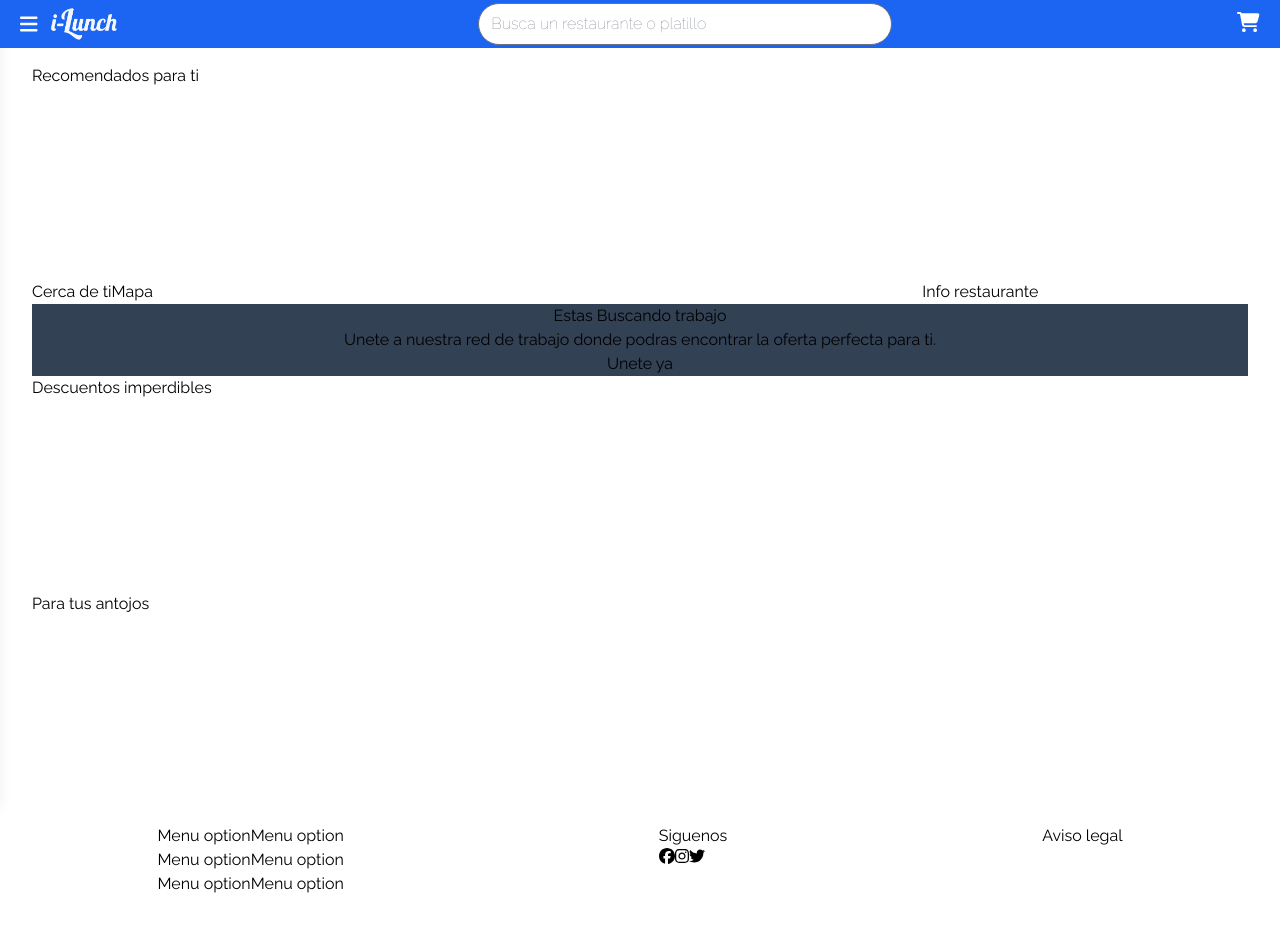
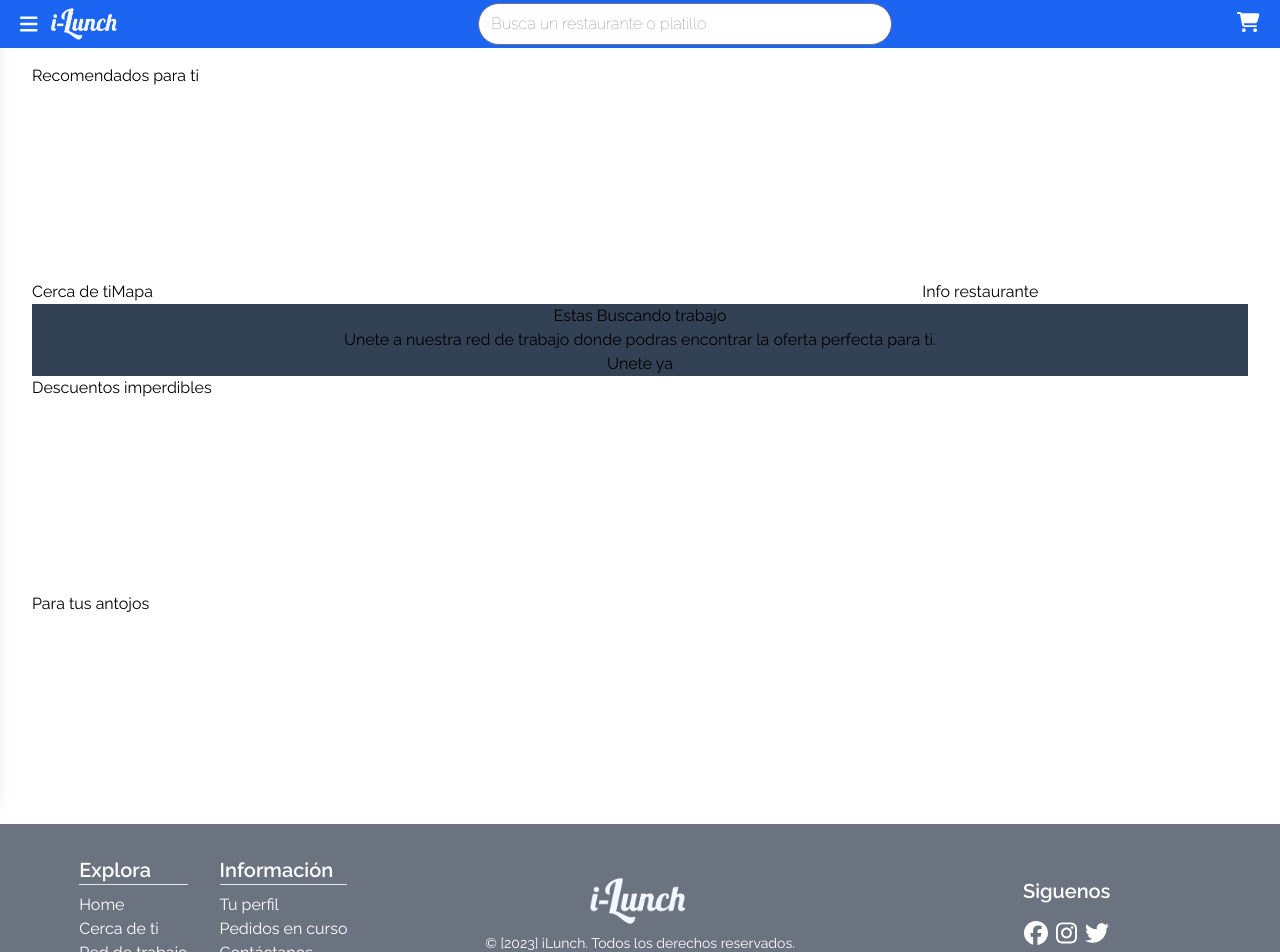
Before and after one commit to iLunch-delivery/iLunch-frontend, a Next.js app: page / in a window 1280 px wide. Shown: the top 952 px of the page. Before the commit the page ends 896 px from the top, so only its background shows below. Built offline with nearby package versions, Linux system fonts and the light colour scheme.

Commit message:
Footer design

```diff
--- a/app/layout.tsx
+++ b/app/layout.tsx
@@ -2,7 +2,7 @@ import Footer from '@/components/common/Footer'
 import './globals.css'
 import type { Metadata } from 'next'
 import { Raleway } from 'next/font/google'
-import { SidebarProvider, useChangeSidebar } from '@/contexts/SidebarContext'
+import { SidebarProvider } from '@/contexts/SidebarContext'
 import Header from '@/components/common/Header'
 import Sidebar from '@/components/common/Sidebar'
 
--- a/components/common/Footer.tsx
+++ b/components/common/Footer.tsx
@@ -8,30 +8,64 @@ import { FontAwesomeIcon } from '@fortawesome/react-fontawesome'
 
 function Footer() {
   return (
-    <footer className='flex justify-around'>
-      <section id='footer-menu'>
+    <footer className='flex justify-around bg-gray-500 text-white py-8'>
+      <section
+        id='footer-menu'
+        className='flex-1 flex justify-center items-center'
+      >
         <nav className='flex'>
-          <ul>
-            <li>Menu option</li>
-            <li>Menu option</li>
-            <li>Menu option</li>
-          </ul>
-          <ul>
-            <li>Menu option</li>
-            <li>Menu option</li>
-            <li>Menu option</li>
-          </ul>
+          <div>
+            <h2 className='text-xl font-semibold'>Explora</h2>
+            <hr className='solid mb-2' />
+            <ul className='leading-6'>
+              <li>
+                <a href='#'>Home</a>
+              </li>
+              <li>
+                <a href='#'>Cerca de ti</a>
+              </li>
+              <li>
+                <a href='#'>Red de trabajo</a>
+              </li>
+            </ul>
+          </div>
+          <div className='ml-8'>
+            <h2 className='text-xl font-semibold'>Información</h2>
+            <hr className='solid mb-2' />
+            <ul className='leading-6'>
+              <li>
+                <a href='#'>Tu perfil</a>
+              </li>
+              <li>
+                <a href='#'>Pedidos en curso</a>
+              </li>
+              <li>
+                <a href='#'>Contáctanos</a>
+              </li>
+            </ul>
+          </div>
         </nav>
       </section>
-      <section>
-        <h2>Siguenos</h2>
-        <div id='social-icons' className='flex'>
-          <FontAwesomeIcon icon={faFacebook} height={25} />
-          <FontAwesomeIcon icon={faInstagram} height={25} />
-          <FontAwesomeIcon icon={faTwitter} height={25} />
+      <section className='flex-1 flex justify-center items-center'>
+        <div className='h-fit'>
+          <img
+            className='h-16 mx-auto'
+            src='/assets/iLunch-logo.png'
+            alt='iLunch logo'
+          />
+          <p className='text-sm text-center'>
+            © [2023] iLunch. Todos los derechos reservados.
+          </p>
         </div>
       </section>
-      <section>Aviso legal</section>
+      <section className='flex-1 flex items-center justify-center flex-col'>
+        <h2 className='text-xl font-semibold'>Siguenos</h2>
+        <div id='social-icons' className='flex mt-4 text-2xl'>
+          <FontAwesomeIcon icon={faFacebook} />
+          <FontAwesomeIcon className='mx-2' icon={faInstagram} />
+          <FontAwesomeIcon icon={faTwitter} />
+        </div>
+      </section>
     </footer>
   )
 }
```
